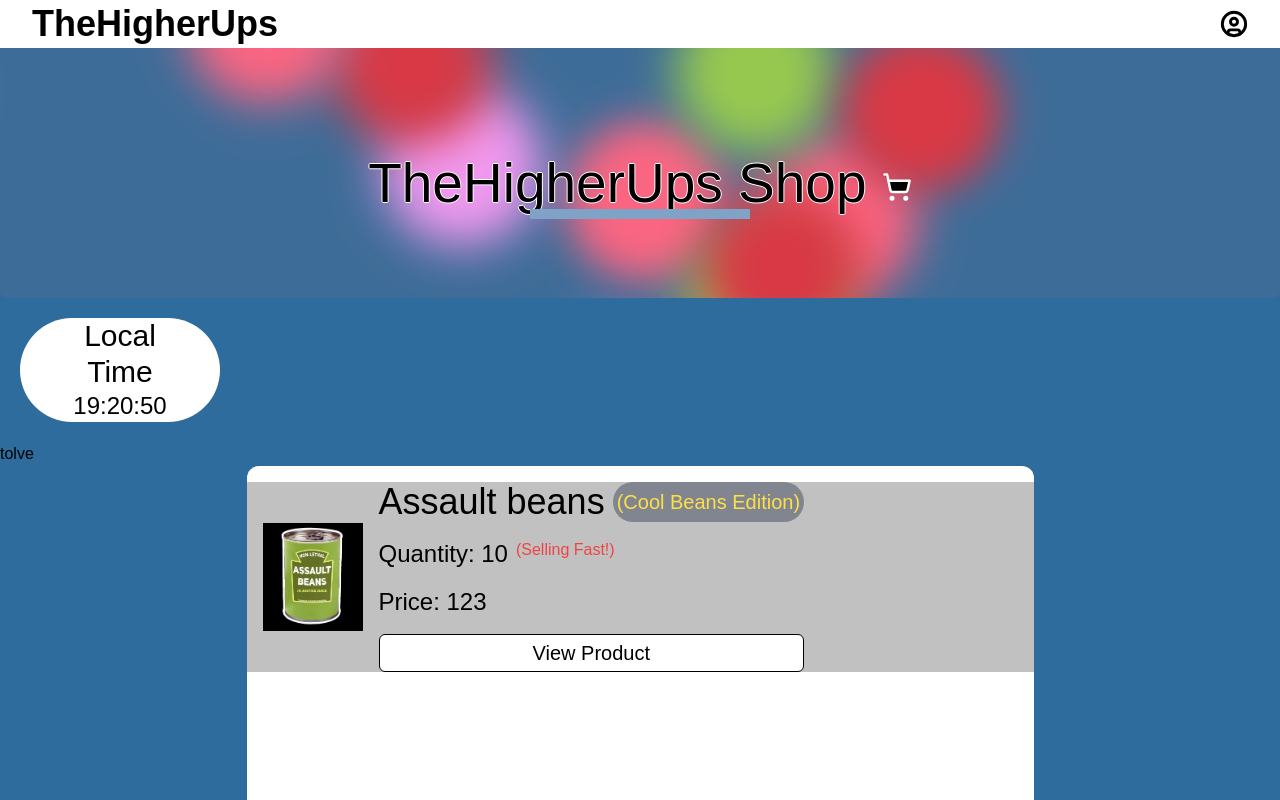
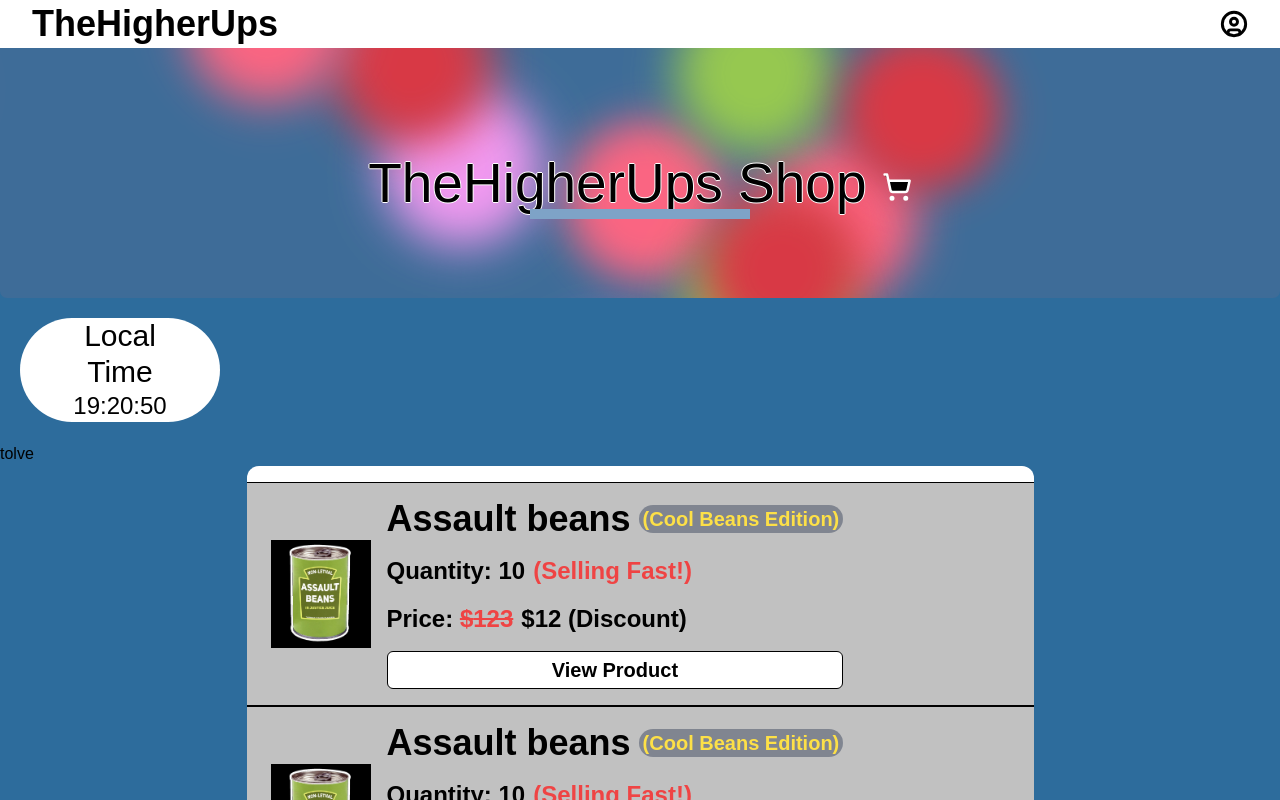
Before and after one commit to TheHigherUps/shop, a Next.js app: page / in a window 1280 px wide. Shown: the top 800 px of the page. Built offline with nearby package versions, Linux system fonts and the light colour scheme; no server answers; a web font is replaced by a local one.

Commit message:
style: updated card

```diff
--- a/src/app/(main)/page.tsx
+++ b/src/app/(main)/page.tsx
@@ -22,12 +22,33 @@ export default function Home() {
                         title="Assault beans"
                         quantity="10"
                         quantityExtra={
-                            <span className="text-red-500">
+                            <span className="text-red-500 text-2xl">
                                 (Selling Fast!)
                             </span>
                         }
                         href="55"
                         price="123"
+                        discount
+                        discountPrice="12"
+                    />
+                    <Card
+                        titleExtra={
+                            <div className="rounded-full bg-gray-500/75 grid place-items-center px-1 text-xl text-yellow-300">
+                                (Cool Beans Edition)
+                            </div>
+                        }
+                        image="/assets/images/assault-beans.png"
+                        title="Assault beans"
+                        quantity="10"
+                        quantityExtra={
+                            <span className="text-red-500 text-2xl">
+                                (Selling Fast!)
+                            </span>
+                        }
+                        href="55"
+                        price="123"
+                        discount
+                        discountPrice="12"
                     />
                 </CardContainer>
             </main>
--- a/src/components/Card.tsx
+++ b/src/components/Card.tsx
@@ -1,3 +1,4 @@
+import { cn } from "@/lib/utils"
 import Image from "next/image"
 import Link from "next/link"
 import { HTMLAttributes, ReactElement, forwardRef } from "react"
@@ -15,9 +16,8 @@ interface CardProps {
 }
 
 export default function Card(props: CardProps) {
-    const TitleExtra = props.titleExtra
     return (
-        <div className="flex flex-col md:flex-row bg-[#9c9c9c9f]">
+        <div className="flex flex-col md:flex-row bg-[#9c9c9c9f] px-2 py-4 font-bold border-y border-black">
             <div className="grid place-items-center p-4">
                 <Image
                     src={props.image}
@@ -27,16 +27,31 @@ export default function Card(props: CardProps) {
                 />
             </div>
             <div className="flex flex-col justify-evenly gap-4">
-                <div className="flex gap-2 text-4xl">
+                <div className="flex gap-2 items-center text-4xl">
                     {props.title}
                     {props.titleExtra}
                 </div>
-                <div className="flex gap-2">
+                <div className="flex gap-2 items-center">
                     <p className="text-2xl">Quantity: {props.quantity}</p>
                     {props.quantityExtra}
                 </div>
-                <div>
-                    <p className="text-2xl">Price: {props.price}</p>
+                <div className="flex gap-2 items-center">
+                    <p className={cn("text-2xl")}>
+                        Price:{" "}
+                        <span
+                            className={cn(
+                                "",
+                                props.discount && "text-red-500 line-through"
+                            )}
+                        >
+                            ${props.price}
+                        </span>
+                    </p>
+                    {props.discount && (
+                        <span className="text-2xl">
+                            ${props.discountPrice} (Discount)
+                        </span>
+                    )}
                 </div>
                 <Link
                     className="text-xl p-1 border grid place-items-center border-black rounded-md bg-white w-full"
```
